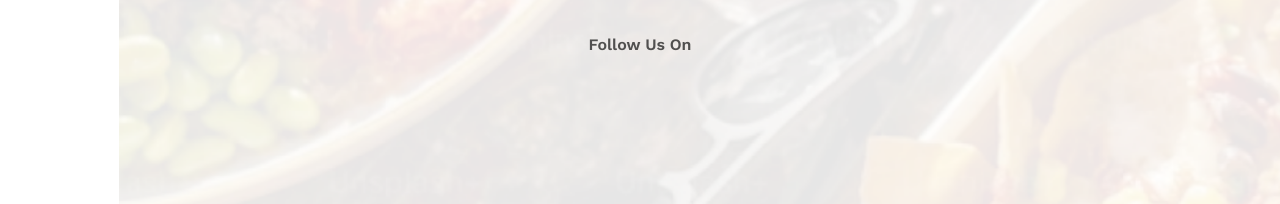
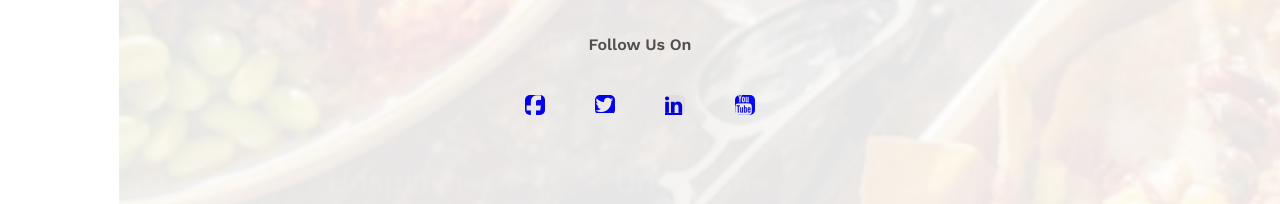
Before and after one commit to ashikbau/good-food-resturant, a plain HTML site: page index.html in a window 1280 px wide. Shown: the part 1410-1614 px from the top of the page. Drawn offline with nearby package versions, Linux system fonts and the light colour scheme.

Commit message:
html practise project

```diff
--- a/index.html
+++ b/index.html
@@ -5,6 +5,7 @@
     <meta name="viewport" content="width=device-width, initial-scale=1.0">
     <title>good-food-resturant</title>
     <link rel="stylesheet" href="styles/style.css">
+    <link rel="stylesheet" href="https://cdnjs.cloudflare.com/ajax/libs/font-awesome/4.7.0/css/font-awesome.min.css">
 </head>
 <body>
     <!-- section>div>p+h1+p+button -->
@@ -76,8 +77,12 @@
             <div class="follow-icon">
                 <span>Follow Us On</span>
             </div>
-            <div>
-                <div></div>
+            <div class="social-icon">
+
+            <li><a href="#" id="fab" class="fa fa-facebook"></a></li>
+               <li> <a href="#" id="twit" class="fa fa-twitter"></a></li>
+               <li> <a href="#" id="link" class="fa fa-linkedin"></a></li>
+               <li> <a href="#" id="yout" class="fa fa-youtube"></i></a></li>
             </div>
 
         </div>
--- a/styles/style.css
+++ b/styles/style.css
@@ -179,3 +179,61 @@ opacity: 0.6;
 
 
 }
+.social-container .social-icon li{
+    list-style: none;
+
+
+}
+
+.social-container .social-icon{
+    display: flex;
+    justify-content: center;
+    flex-direction: row;
+    gap: 50px;
+    margin-top: 25px;
+
+
+}
+
+ .social-container #fab{
+
+width: 20px;
+height: 20px;
+font-size: 30px;
+color: white;
+background: blue;
+border: 30px;
+border-radius: 5px;
+}
+
+.social-container #twit{
+
+    width: 20px;
+    height: 20px;
+    font-size: 20px;
+    color: white;
+    background: blue;
+    border: 30px;
+    border-radius: 5px;
+    }
+    .social-container #link{
+
+        width: 20px;
+        height: 20px;
+        font-size: 20px;
+        /* color: white; */
+        background: whitesmoke;
+        border: 30px;
+        border-radius: 5px;
+        }
+
+        .social-container #yout{
+
+            width: 20px;
+            height: 20px;
+            font-size: 20px;
+            color: white;
+            background: blue;
+            border: 30px;
+            border-radius: 5px;
+            }
```
